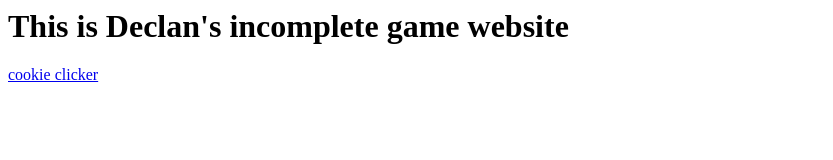
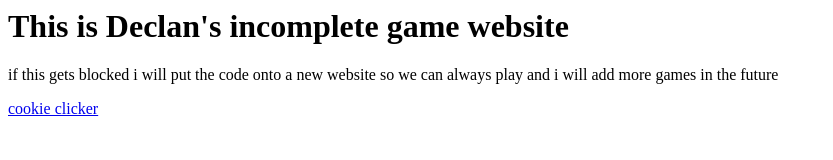
Before and after one commit to TWRRaddish/Unblocked-gamess, a plain HTML site: page index.html in a window 1280 px wide. Shown: the whole page, without its empty margins (0-833 px from the left). Drawn offline with Linux system fonts and the light colour scheme.

Commit message:
Update index.html

```diff
--- a/index.html
+++ b/index.html
@@ -1,5 +1,5 @@
 <h1>This is Declan's incomplete game website</h1>
 <p>
-
+if this gets blocked i will put the code onto a new website so we can always play and i will add more games in the future
 </p>
 <a href="iindex.html">cookie clicker</a>
```
